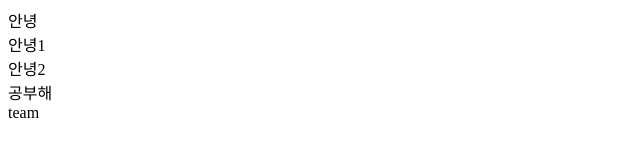
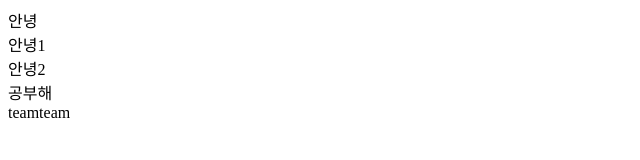
Before and after one commit to zkdhwlsaltn/testing, a plain HTML site: page index.html in a window 1280 px wide. Shown: the full height of the page, 0-640 px from the left. Drawn offline with Linux system fonts and the light colour scheme.

Commit message:
01-25 team1

```diff
--- a/index.html
+++ b/index.html
@@ -5,6 +5,6 @@
 		<div>안녕1</div>
 		<div>안녕2</div>
 		<div>공부해</div>
-		<div>team</div>
+		<div>teamteam</div>
 	</body>
 </html>
```
